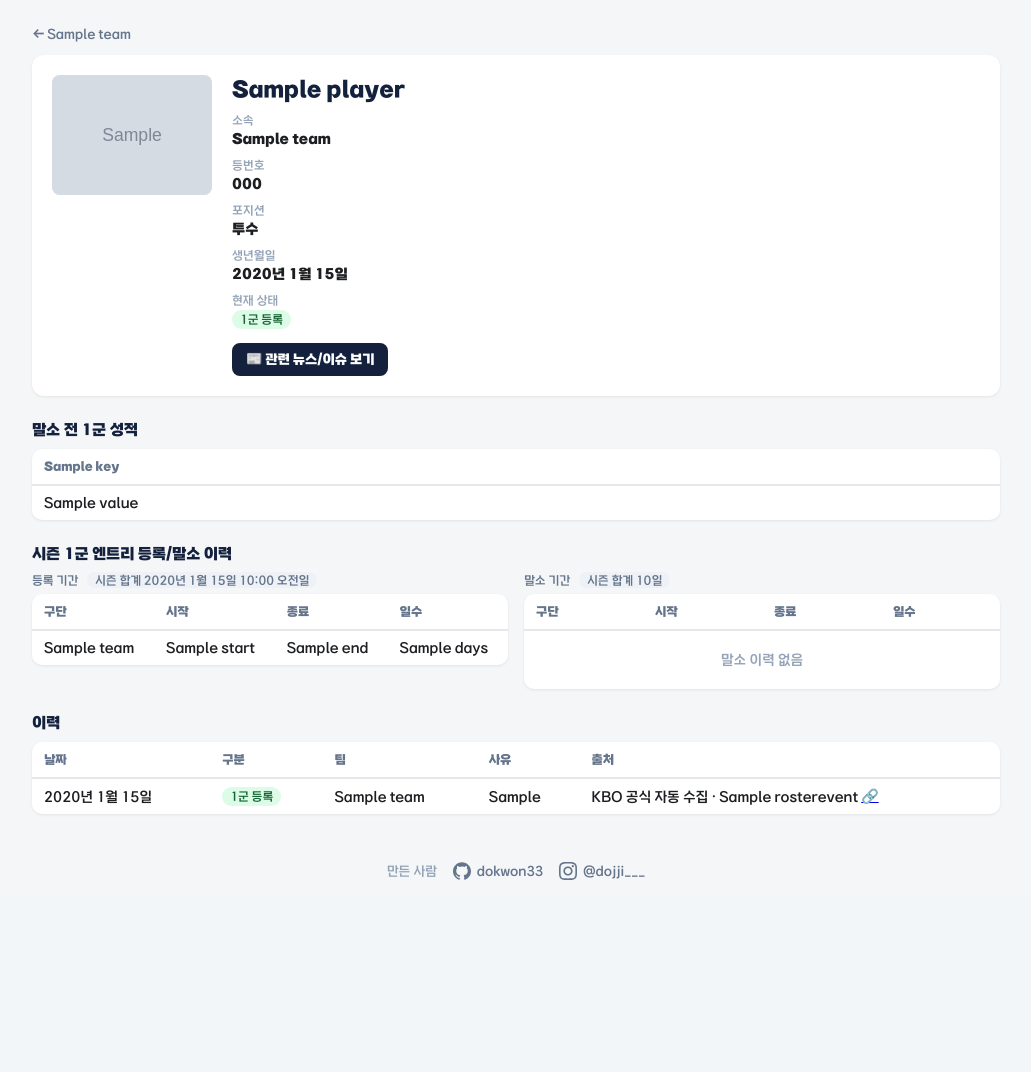
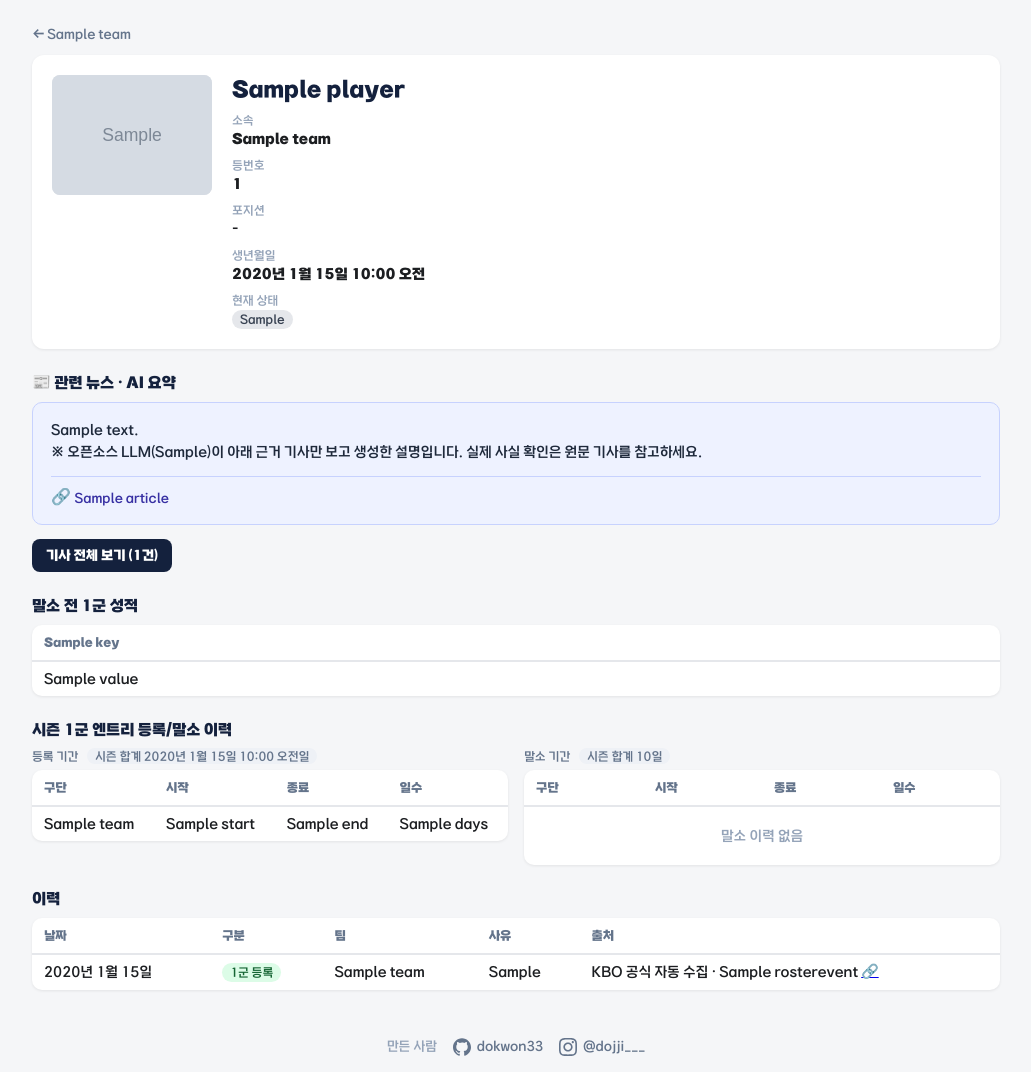
Before and after one commit to dokwon33/kbo-roster, a Django app: template roster/templates/roster/player_detail.html in a window 1280 px wide. Shown: the part 85-1157 px from the top of the page, without its empty margins (124-1155 px from the left). Before the commit the page ends 965 px from the top, so only its background shows below. Run offline with Django 5.2, Linux system fonts and the light colour scheme; tables that the repository leaves empty hold one stand-in row (values such as "Sample post"); the template is opened without the code that fills it: values that come from a table or form of the project are taken from there, most other values are stand-ins (such as "Sample title", 1, 10 or a date in 2020); grey boxes marked "Sample" are stand-in pictures; data that the repository does not hold is empty.

Commit message:
선수 상세 페이지에 뉴스 AI 요약 즉시 표시 + 근거 기사 링크 (issue #2)
/players/<id>/news/ 를 따로 눌러야 보이던 AI 요약을 선수 상세 페이지에
바로 노출하고, 요약 아래에 근거가 된 기사 링크 목록을 추가.

Player에 news_summary/news_articles_cache/news_summary_updated_at 필드를
추가해 6시간 캐싱 - 이전에는 페이지를 새로고침할 때마다 네이버 뉴스 API와
Groq LLM을 매번 다시 호출하던 문제를 해결. 조회 실패 시에도 기존 캐시는
유지하고 재시도 시각만 갱신해 장애 중 매 요청 재시도를 방지.

```diff
--- a/roster/models.py
+++ b/roster/models.py
@@ -32,6 +32,13 @@ class Player(models.Model):
         help_text="KBO 공식 사이트 선수 고유 코드 (pcode). 사진 URL 조회 등에 사용",
     )
     photo_url = models.URLField(blank=True, help_text="KBO 공식 사이트 선수 사진 URL (재호스팅하지 않고 링크만 저장)")
+    news_summary = models.TextField(blank=True, help_text="네이버 뉴스 기사 기반 AI 요약 캐시")
+    news_articles_cache = models.JSONField(
+        default=list, blank=True, help_text="요약 생성에 사용된 기사 목록(제목/설명/링크/날짜) 캐시"
+    )
+    news_summary_updated_at = models.DateTimeField(
+        null=True, blank=True, help_text="AI 요약을 마지막으로 새로 생성한 시각"
+    )
 
     class Meta:
         ordering = ["team__name", "name"]
--- a/roster/templates/roster/player_detail.html
+++ b/roster/templates/roster/player_detail.html
@@ -29,6 +29,20 @@
     font-size: 13px; font-weight: 600; padding: 8px 14px; border-radius: 8px;
   }
   .news-link-btn:hover { background: #1e3a8a; }
+
+  .summary-card {
+    background: #eef2ff; border: 1px solid #c7d2fe; border-radius: 10px;
+    padding: 16px 18px;
+  }
+  .summary-card p { margin: 0; font-size: 14px; line-height: 1.6; color: #1e293b; }
+  .summary-note { font-size: 12px; color: #6366f1; margin-top: 8px; }
+  .summary-sources {
+    list-style: none; margin: 12px 0 0; padding: 10px 0 0; border-top: 1px solid #c7d2fe;
+    display: flex; flex-direction: column; gap: 6px;
+  }
+  .summary-sources li::before { content: "🔗 "; }
+  .summary-sources a { font-size: 13px; color: #3730a3; text-decoration: none; }
+  .summary-sources a:hover { text-decoration: underline; }
 
   .section-card { margin-bottom: 24px; }
   .section-card h3 {
@@ -99,9 +113,30 @@
           <span class="badge {{ player.current_status|badge_class }}">{{ player.current_status|status_label }}</span>
         </div>
       </div>
-      <a class="news-link-btn" href="{% url 'roster:player_news' player.id %}">📰 관련 뉴스/이슈 보기</a>
     </div>
   </div>
+
+  {% if news_summary or news_articles %}
+    <div class="section-card">
+      <h3>📰 관련 뉴스 · AI 요약</h3>
+      <div class="summary-card">
+        {% if news_summary %}
+          <p>{{ news_summary }}</p>
+          <p class="summary-note">※ 오픈소스 LLM({{ llm_model }})이 아래 근거 기사만 보고 생성한 설명입니다. 실제 사실 확인은 원문 기사를 참고하세요.</p>
+        {% else %}
+          <p style="color:#64748b;">요약을 생성하지 못했습니다. 아래 근거 기사를 참고하세요.</p>
+        {% endif %}
+        {% if news_articles %}
+          <ul class="summary-sources">
+            {% for article in news_articles %}
+              <li><a href="{{ article.link }}" target="_blank" rel="noopener">{{ article.title }}</a></li>
+            {% endfor %}
+          </ul>
+        {% endif %}
+      </div>
+      <a class="news-link-btn" href="{% url 'roster:player_news' player.id %}">기사 전체 보기 ({{ news_articles|length }}건)</a>
+    </div>
+  {% endif %}
 
   {% if related_league %}
     <div class="section-card">
```
Also changed, not shown: roster/views.py (+42 -7 lines), roster/migrations/0004_player_news_articles_cache_player_news_summary_and_more.py (added).
